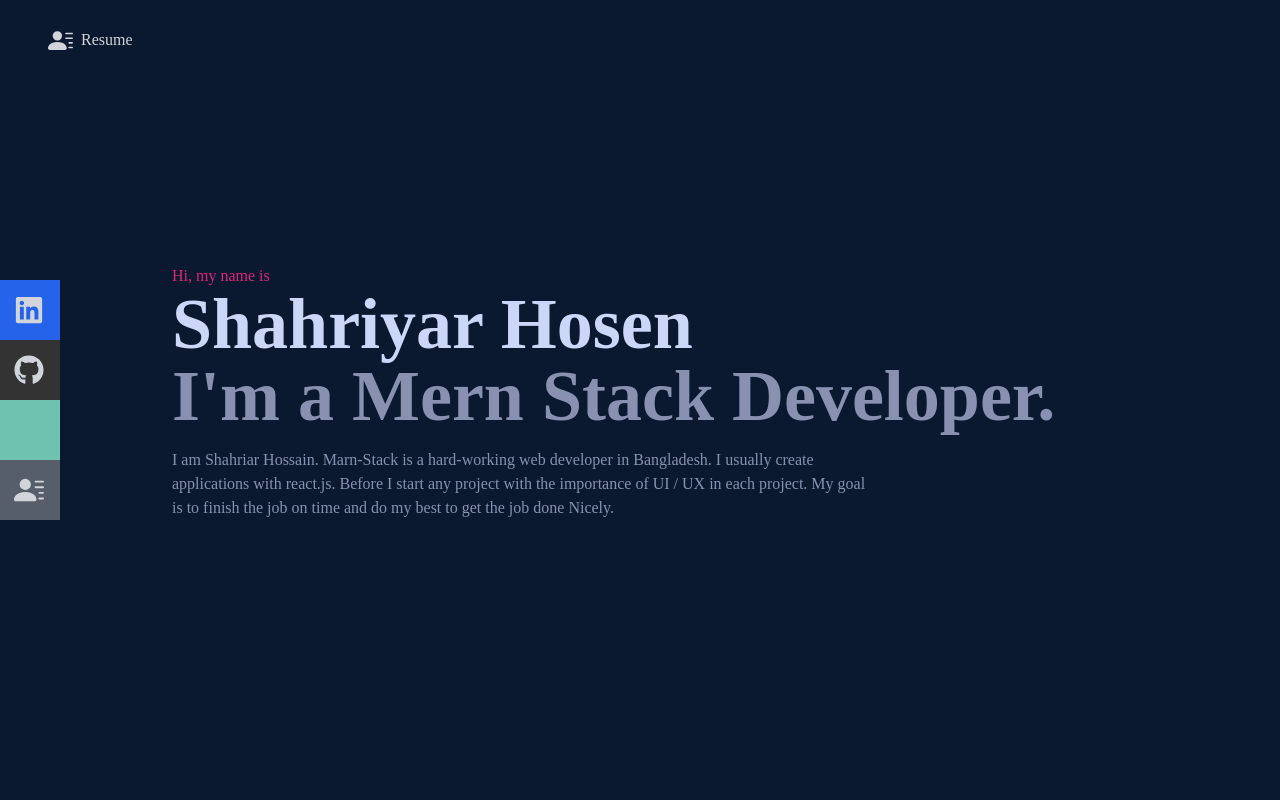
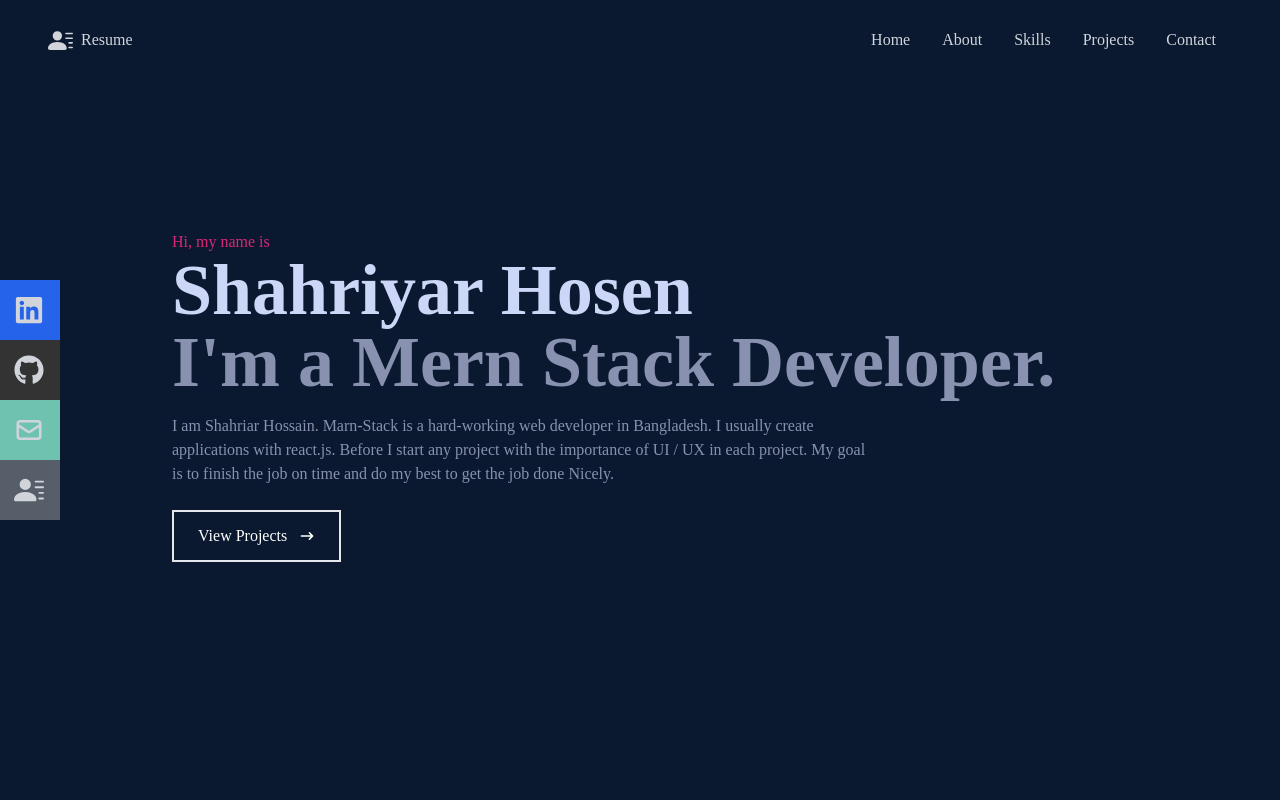
Before and after one commit to Shahriyar-Hosen/shahriyar-hosen-portfolio, a React (Create React App) app: page / in a window 1280 px wide. Shown: the top 800 px of the page. Built offline with nearby package versions, Linux system fonts and the light colour scheme; the HTML template or start-up script is replaced by a standard one.

Commit message:
Scroll link setup done

```diff
--- a/src/Components/Home.js
+++ b/src/Components/Home.js
@@ -1,6 +1,6 @@
 import React from "react";
 import { HiArrowNarrowRight } from "react-icons/hi";
-import Scroll from "../Components/Scroll";
+import { Link } from "react-scroll/modules";
 
 const Home = () => {
   return (
@@ -22,14 +22,14 @@ const Home = () => {
           Nicely.
         </p>
         <div>
-          <Scroll to="project" smooth={true} duration={500}>
+          <Link to="project" smooth={true} duration={500}>
             <button className="text-white group border-2 px-6 py-3 my-2 flex items-center hover:bg-pink-600 hover:border-pink-600 duration-200">
               View Projects
               <span className="group-hover:rotate-90 duration-300">
                 <HiArrowNarrowRight className="ml-3 " />
               </span>
             </button>
-          </Scroll>
+          </Link>
         </div>
       </div>
     </section>
--- a/src/Components/Navbar.js
+++ b/src/Components/Navbar.js
@@ -1,7 +1,8 @@
 import React, { useState } from "react";
 import { FaBars, FaTimes, FaGithub, FaLinkedin } from "react-icons/fa";
 import { HiOutlineMail } from "react-icons/hi";
-import { BsFillPersonLinesFill } from "react-icons/bs";import Scroll from "../Components/Scroll";
+import { BsFillPersonLinesFill } from "react-icons/bs";
+import { Link } from "react-scroll/modules";
 
 const Navbar = () => {
   const [nav, setNav] = useState(false);
@@ -25,29 +26,29 @@ const Navbar = () => {
       {/* Menu */}
       <ul className="hidden md:flex">
         <li>
-          <Scroll to="home" smooth={true} duration={500}>
+          <Link to="home" smooth={true} duration={500}>
             Home
-          </Scroll>
+          </Link>
         </li>
         <li>
-          <Scroll to="about" smooth={true} duration={500}>
+          <Link to="about" smooth={true} duration={500}>
             About
-          </Scroll>
+          </Link>
         </li>
         <li>
-          <Scroll to="skills" smooth={true} duration={500}>
+          <Link to="skills" smooth={true} duration={500}>
             Skills
-          </Scroll>
+          </Link>
         </li>
         <li>
-          <Scroll to="project" smooth={true} duration={500}>
+          <Link to="project" smooth={true} duration={500}>
             Projects
-          </Scroll>
+          </Link>
         </li>
         <li>
-          <Scroll to="contact" smooth={true} duration={500}>
+          <Link to="contact" smooth={true} duration={500}>
             Contact
-          </Scroll>
+          </Link>
         </li>
       </ul>
 
@@ -65,31 +66,31 @@ const Navbar = () => {
         }
       >
         <li className="py-6 text-4xl">
-          <Scroll onClick={handleClick} to="home" smooth={true} duration={500}>
+          <Link onClick={handleClick} to="home" smooth={true} duration={500}>
             Home
-          </Scroll>
+          </Link>
         </li>
         <li className="py-6 text-4xl">
-          <Scroll onClick={handleClick} to="about" smooth={true} duration={500}>
+          <Link onClick={handleClick} to="about" smooth={true} duration={500}>
             About
-          </Scroll>
+          </Link>
         </li>
         <li className="py-6 text-4xl">
           {" "}
-          <Scroll onClick={handleClick} to="skills" smooth={true} duration={500}>
+          <Link onClick={handleClick} to="skills" smooth={true} duration={500}>
             Skills
-          </Scroll>
+          </Link>
         </li>
         <li className="py-6 text-4xl">
-          <Scroll onClick={handleClick} to="project" smooth={true} duration={500}>
+          <Link onClick={handleClick} to="project" smooth={true} duration={500}>
             Projects
-          </Scroll>
+          </Link>
         </li>
         <li className="py-6 text-4xl">
           {" "}
-          <Scroll onClick={handleClick} to="contact" smooth={true} duration={500}>
+          <Link onClick={handleClick} to="contact" smooth={true} duration={500}>
             Contact
-          </Scroll>
+          </Link>
         </li>
       </ul>
 
@@ -115,14 +116,14 @@ const Navbar = () => {
             </a>
           </li>
           <li className="w-[160px] h-[60px] flex justify-between items-center ml-[-100px] hover:ml-[-10px] duration-300 bg-[#6fc2b0]">
-            <Scroll
+            <Link
               to="contact"
               smooth={true}
               duration={500}
               className="flex justify-between items-center w-full text-gray-300"
             >
               Email <HiOutlineMail size={30} />
-            </Scroll>
+            </Link>
           </li>
           <li className="w-[160px] h-[60px] flex justify-between items-center ml-[-100px] hover:ml-[-10px] duration-300 bg-[#565f69]">
             <a
```
